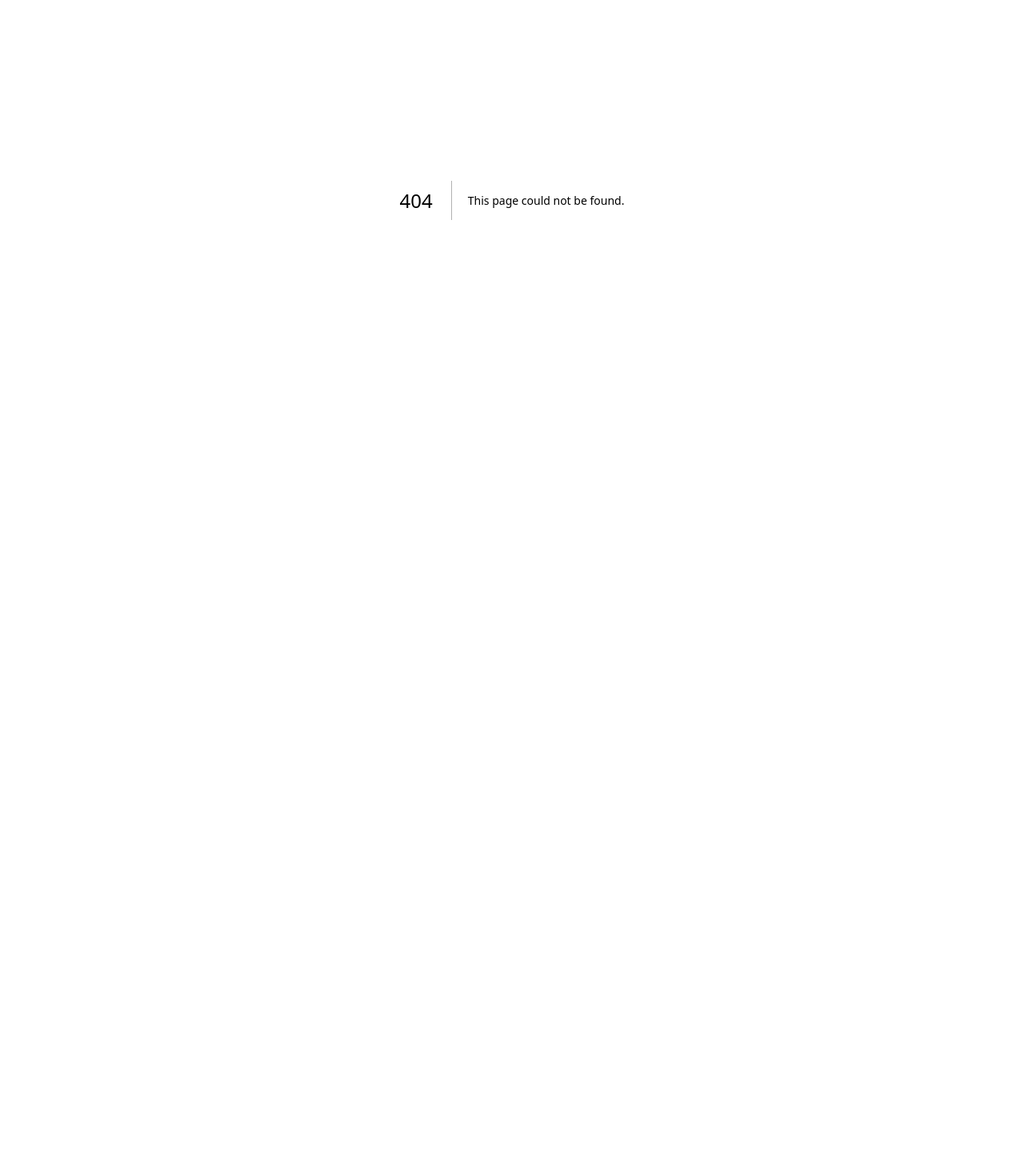
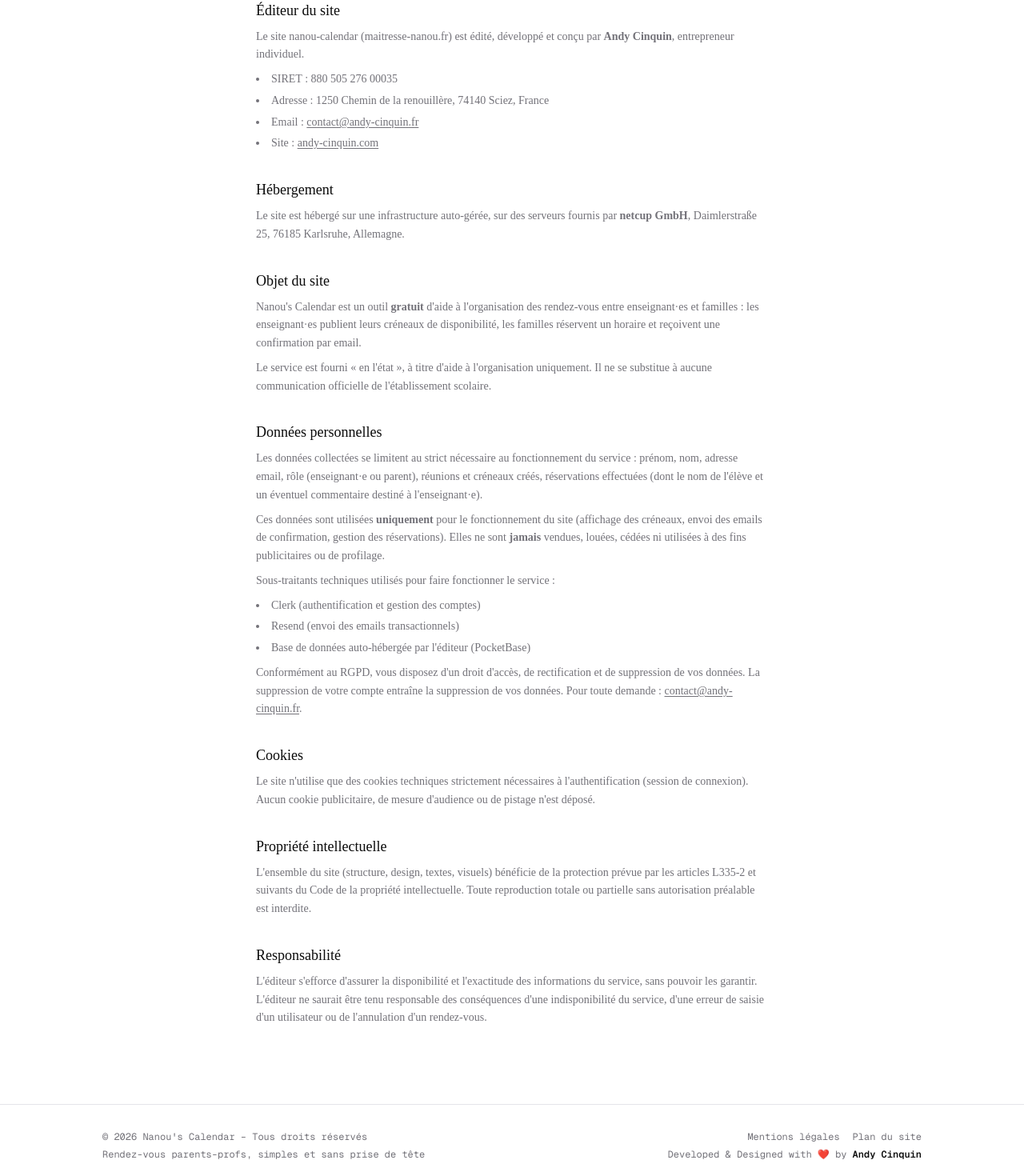
Before and after one commit to CinquinAndy/nanous-calendar, a Next.js app: page /mentions-legales in a window 1280 px wide. Before the commit this address had no page. Shown: the part 150-1620 px from the top of the page at 80% size. Before the commit the page ends 800 px from the top, so only its background shows below. Built offline with nearby package versions, Linux system fonts and the light colour scheme; no server answers.

Commit message:
Footer global (mentions légales, plan du site, année dynamique, crédit), pages /mentions-legales et /plan-du-site, prompts Gemini complets (logo, OG, favicons), texte hero
Co-Authored-By: Claude Fable 5 <noreply@anthropic.com>

```diff
--- a/src/app/layout.tsx
+++ b/src/app/layout.tsx
@@ -2,6 +2,7 @@ import { frFR } from '@clerk/localizations'
 import { ClerkProvider } from '@clerk/nextjs'
 import type { Metadata, Viewport } from 'next'
 import { Geist, Geist_Mono } from 'next/font/google'
+import { Footer } from '@/components/shared/footer'
 import { Toaster } from '@/components/ui/sonner'
 import './globals.css'
 
@@ -38,6 +39,7 @@ export default function RootLayout({
 			<html lang="fr" className={`${geistSans.variable} ${geistMono.variable} h-full antialiased`}>
 				<body className="flex min-h-full flex-col">
 					{children}
+					<Footer />
 					<Toaster position="top-center" />
 				</body>
 			</html>
--- /dev/null
+++ b/src/app/mentions-legales/page.tsx
@@ -0,0 +1,125 @@
+import { Header } from '@/components/shared/header'
+import { Kicker } from '@/components/shared/kicker'
+
+export const metadata = { title: 'Mentions légales' }
+
+function Section({ title, children }: { title: string; children: React.ReactNode }) {
+	return (
+		<section className="space-y-2">
+			<h2 className="font-medium text-lg">{title}</h2>
+			<div className="space-y-2 text-muted-foreground text-sm leading-relaxed">{children}</div>
+		</section>
+	)
+}
+
+export default function LegalPage() {
+	return (
+		<>
+			<Header />
+			<main className="mx-auto w-full max-w-2xl flex-1 space-y-8 p-4 pb-24">
+				<div className="space-y-1">
+					<Kicker>Informations légales</Kicker>
+					<h1 className="font-medium text-2xl tracking-tight">Mentions légales</h1>
+				</div>
+
+				<Section title="Éditeur du site">
+					<p>
+						Le site nanou-calendar (maitresse-nanou.fr) est édité, développé et conçu par <strong>Andy Cinquin</strong>,
+						entrepreneur individuel.
+					</p>
+					<ul className="list-inside list-disc space-y-1">
+						<li>SIRET : 880 505 276 00035</li>
+						<li>Adresse : 1250 Chemin de la renouillère, 74140 Sciez, France</li>
+						<li>
+							Email :{' '}
+							<a href="mailto:contact@andy-cinquin.fr" className="underline underline-offset-2 hover:text-foreground">
+								contact@andy-cinquin.fr
+							</a>
+						</li>
+						<li>
+							Site :{' '}
+							<a
+								href="https://andy-cinquin.com"
+								target="_blank"
+								rel="noreferrer"
+								className="underline underline-offset-2 hover:text-foreground"
+							>
+								andy-cinquin.com
+							</a>
+						</li>
+					</ul>
+				</Section>
+
+				<Section title="Hébergement">
+					<p>
+						Le site est hébergé sur une infrastructure auto-gérée, sur des serveurs fournis par{' '}
+						<strong>netcup GmbH</strong>, Daimlerstraße 25, 76185 Karlsruhe, Allemagne.
+					</p>
+				</Section>
+
+				<Section title="Objet du site">
+					<p>
+						Nanou&apos;s Calendar est un outil <strong>gratuit</strong> d&apos;aide à l&apos;organisation des
+						rendez-vous entre enseignant·es et familles : les enseignant·es publient leurs créneaux de disponibilité,
+						les familles réservent un horaire et reçoivent une confirmation par email.
+					</p>
+					<p>
+						Le service est fourni « en l&apos;état », à titre d&apos;aide à l&apos;organisation uniquement. Il ne se
+						substitue à aucune communication officielle de l&apos;établissement scolaire.
+					</p>
+				</Section>
+
+				<Section title="Données personnelles">
+					<p>
+						Les données collectées se limitent au strict nécessaire au fonctionnement du service : prénom, nom, adresse
+						email, rôle (enseignant·e ou parent), réunions et créneaux créés, réservations effectuées (dont le nom de
+						l&apos;élève et un éventuel commentaire destiné à l&apos;enseignant·e).
+					</p>
+					<p>
+						Ces données sont utilisées <strong>uniquement</strong> pour le fonctionnement du site (affichage des
+						créneaux, envoi des emails de confirmation, gestion des réservations). Elles ne sont <strong>jamais</strong>{' '}
+						vendues, louées, cédées ni utilisées à des fins publicitaires ou de profilage.
+					</p>
+					<p>Sous-traitants techniques utilisés pour faire fonctionner le service :</p>
+					<ul className="list-inside list-disc space-y-1">
+						<li>Clerk (authentification et gestion des comptes)</li>
+						<li>Resend (envoi des emails transactionnels)</li>
+						<li>Base de données auto-hébergée par l&apos;éditeur (PocketBase)</li>
+					</ul>
+					<p>
+						Conformément au RGPD, vous disposez d&apos;un droit d&apos;accès, de rectification et de suppression de vos
+						données. La suppression de votre compte entraîne la suppression de vos données. Pour toute demande :{' '}
+						<a href="mailto:contact@andy-cinquin.fr" className="underline underline-offset-2 hover:text-foreground">
+							contact@andy-cinquin.fr
+						</a>
+						.
+					</p>
+				</Section>
+
+				<Section title="Cookies">
+					<p>
+						Le site n&apos;utilise que des cookies techniques strictement nécessaires à l&apos;authentification (session
+						de connexion). Aucun cookie publicitaire, de mesure d&apos;audience ou de pistage n&apos;est déposé.
+					</p>
+				</Section>
+
+				<Section title="Propriété intellectuelle">
+					<p>
+						L&apos;ensemble du site (structure, design, textes, visuels) bénéficie de la protection prévue par les
+						articles L335-2 et suivants du Code de la propriété intellectuelle. Toute reproduction totale ou partielle
+						sans autorisation préalable est interdite.
+					</p>
+				</Section>
+
+				<Section title="Responsabilité">
+					<p>
+						L&apos;éditeur s&apos;efforce d&apos;assurer la disponibilité et l&apos;exactitude des informations du
+						service, sans pouvoir les garantir. L&apos;éditeur ne saurait être tenu responsable des conséquences
+						d&apos;une indisponibilité du service, d&apos;une erreur de saisie d&apos;un utilisateur ou de
+						l&apos;annulation d&apos;un rendez-vous.
+					</p>
+				</Section>
+			</main>
+		</>
+	)
+}
--- a/src/app/page.tsx
+++ b/src/app/page.tsx
@@ -35,10 +35,6 @@ export default async function HomePage() {
 				</div>
 				<FeatureSteps />
 			</section>
-
-			<footer className="border-t py-6 text-center text-muted-foreground text-xs">
-				Nanou&apos;s Calendar · fait avec ❤️ pour les enseignant·es et les familles
-			</footer>
 		</>
 	)
 }
--- /dev/null
+++ b/src/app/plan-du-site/page.tsx
@@ -0,0 +1,71 @@
+import Link from 'next/link'
+import { Header } from '@/components/shared/header'
+import { Kicker } from '@/components/shared/kicker'
+
+export const metadata = { title: 'Plan du site' }
+
+const sections = [
+	{
+		title: 'Général',
+		links: [
+			{ href: '/', label: 'Accueil' },
+			{ href: '/#fonctionnement', label: 'Comment ça marche' },
+			{ href: '/sign-up', label: 'Créer un compte' },
+			{ href: '/sign-in', label: 'Se connecter' },
+		],
+	},
+	{
+		title: 'Espace enseignant·e',
+		links: [
+			{ href: '/dashboard', label: 'Mes réunions' },
+			{ href: '/dashboard/nouvelle-reunion', label: 'Nouvelle réunion' },
+		],
+	},
+	{
+		title: 'Espace famille',
+		links: [{ href: '/mes-reservations', label: 'Mes réservations' }],
+	},
+	{
+		title: 'Compte',
+		links: [{ href: '/profil', label: 'Mon profil' }],
+	},
+	{
+		title: 'Informations',
+		links: [
+			{ href: '/mentions-legales', label: 'Mentions légales' },
+			{ href: '/plan-du-site', label: 'Plan du site' },
+		],
+	},
+]
+
+export default function SitemapPage() {
+	return (
+		<>
+			<Header />
+			<main className="mx-auto w-full max-w-2xl flex-1 space-y-8 p-4 pb-24">
+				<div className="space-y-1">
+					<Kicker>Navigation</Kicker>
+					<h1 className="font-medium text-2xl tracking-tight">Plan du site</h1>
+				</div>
+
+				{sections.map(section => (
+					<section key={section.title} className="space-y-2">
+						<h2 className="font-medium text-lg">{section.title}</h2>
+						<ul className="space-y-1.5">
+							{section.links.map(link => (
+								<li key={link.href + link.label}>
+									<Link
+										href={link.href}
+										className="text-muted-foreground text-sm underline-offset-4 transition-colors hover:text-foreground hover:underline"
+									>
+										{link.label}
+									</Link>
+								</li>
+							))}
+						</ul>
+					</section>
+				))}
+			</main>
+		</>
+	)
+}
--- a/src/components/landing/hero.tsx
+++ b/src/components/landing/hero.tsx
@@ -167,7 +167,7 @@ export function LandingHero({
 									</span>
 								</Link>
 								<p className="text-xs" style={{ color: 'rgba(225, 224, 204, 0.5)' }}>
-									* et fini Framadate. Parent ? Ouvrez simplement le lien partagé par l’enseignant·e.
+									* et fini les prises de têtes. Parent ? Ouvrez simplement le lien partagé par l’enseignant·e.
 								</p>
 							</motion.div>
 						</div>
--- /dev/null
+++ b/src/components/shared/footer.tsx
@@ -0,0 +1,37 @@
+import Link from 'next/link'
+
+export function Footer() {
+	const year = new Date().getFullYear()
+
+	return (
+		<footer className="border-t px-4 py-8">
+			<div className="mx-auto flex w-full max-w-5xl flex-col gap-4 font-mono text-muted-foreground text-xs sm:flex-row sm:items-end sm:justify-between">
+				<div className="space-y-1.5">
+					<p>© {year} Nanou&apos;s Calendar – Tous droits réservés</p>
+					<p>Rendez-vous parents-profs, simples et sans prise de tête</p>
+				</div>
+				<div className="space-y-1.5 sm:text-right">
+					<p className="flex gap-4 sm:justify-end">
+						<Link href="/mentions-legales" className="transition-colors hover:text-foreground">
+							Mentions légales
+						</Link>
+						<Link href="/plan-du-site" className="transition-colors hover:text-foreground">
+							Plan du site
+						</Link>
+					</p>
+					<p>
+						Developed &amp; Designed with <span aria-hidden="true">❤️</span> by{' '}
+						<a
+							href="https://andy-cinquin.com"
+							target="_blank"
+							rel="noreferrer"
+							className="font-semibold text-foreground transition-colors hover:text-primary"
+						>
+							Andy Cinquin
+						</a>
+					</p>
+				</div>
+			</div>
+		</footer>
+	)
+}
```
Also changed, not shown: 1 other file (tests, documents, lock files or other folders).
